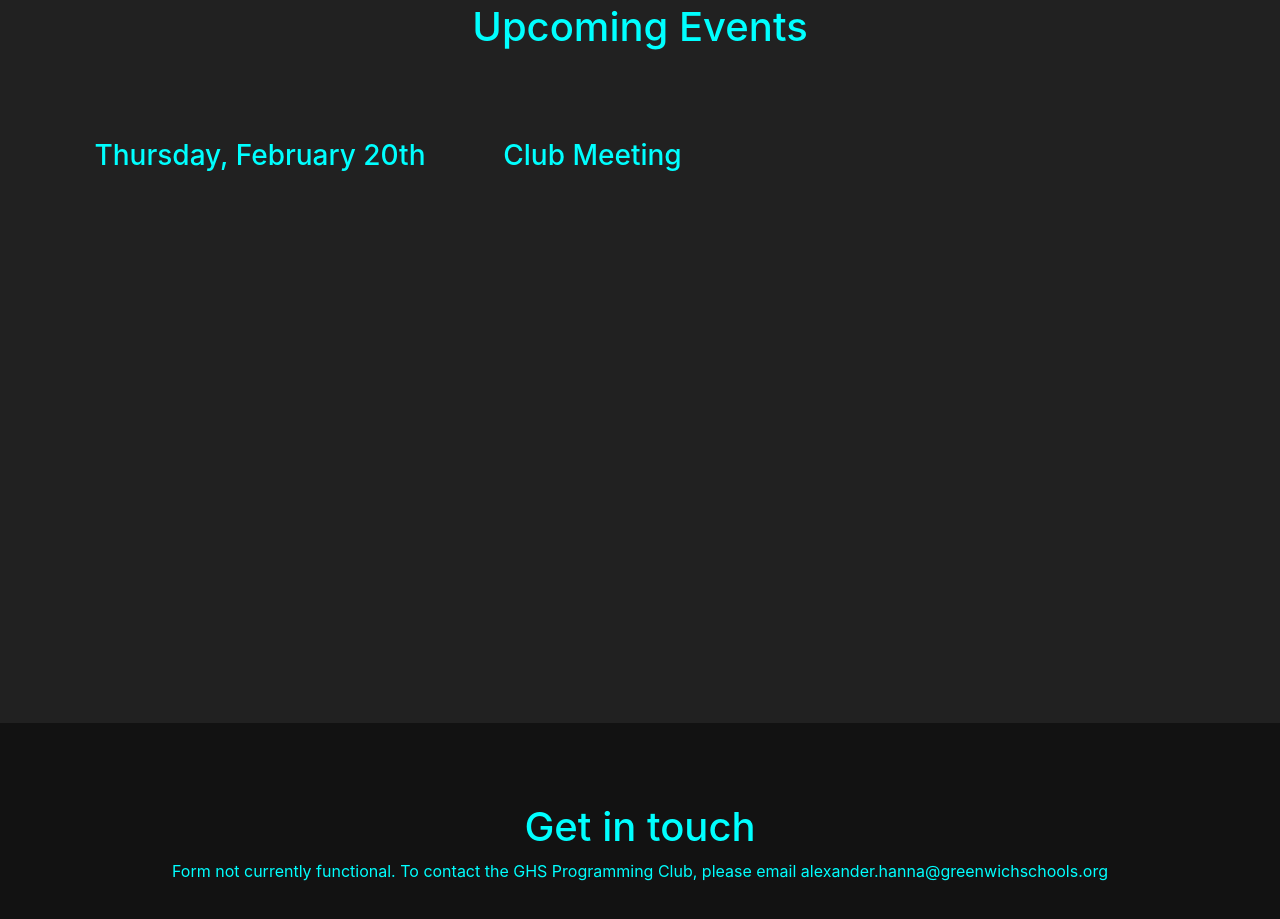
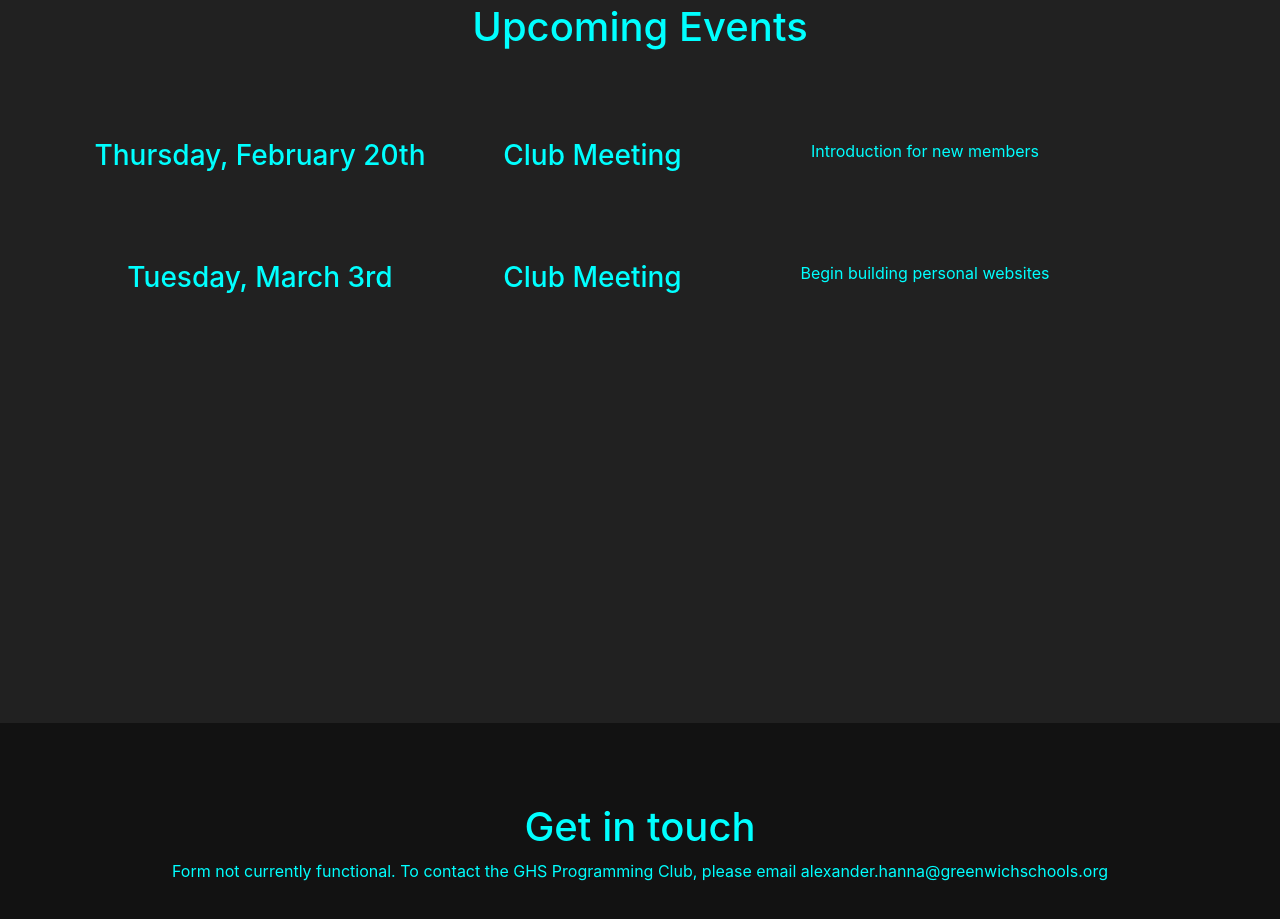
Before and after one commit to awh26/ghsprogrammingclub, a plain HTML site: page index.html in a window 1280 px wide. Shown: the part 1277-2196 px from the top of the page. Drawn offline with nearby package versions, Linux system fonts and the light colour scheme.

Commit message:
Update index.html

```diff
--- a/index.html
+++ b/index.html
@@ -83,7 +83,18 @@
                         <h3>Club Meeting</h3>
                     </div>
                     <div class="col-md-4">
-                        <p></p>
+                        <p>Introduction for new members</p>
+                    </div>
+                </div>
+                <div class="row" style="padding-top:10vh; text-align:center;">
+                    <div class="col-md-4">
+                        <h3>Tuesday, March 3rd</h3>
+                    </div>
+                    <div class="col-md-3">
+                        <h3>Club Meeting</h3>
+                    </div>
+                    <div class="col-md-4">
+                        <p>Begin building personal websites</p>
                     </div>
                 </div>
             </div>
```
